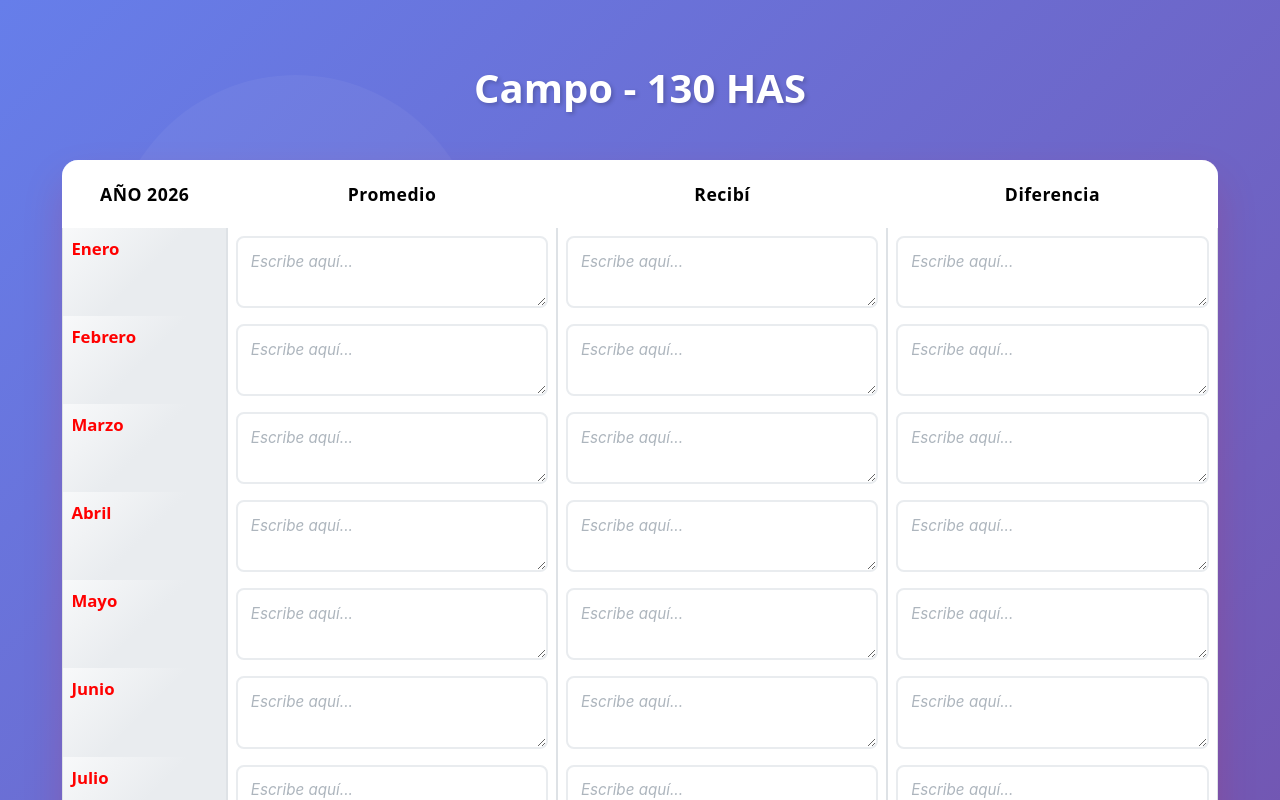
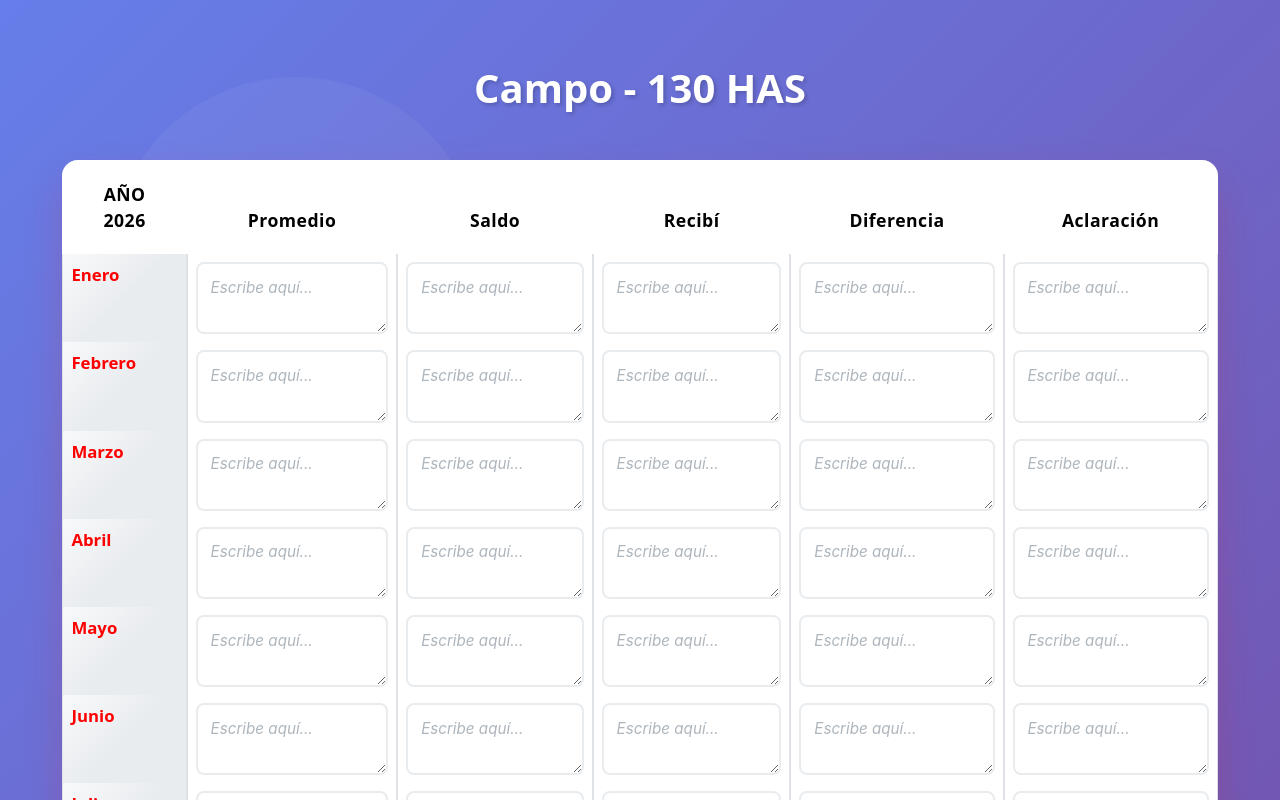
Before and after one commit to Alquita/alquileres_app, a React (Vite) app: page /alquileres/campo in a window 1280 px wide. Shown: the top 800 px of the page. Built offline with nearby package versions, Linux system fonts and the light colour scheme.

Commit message:
se agregaron 2 columnas mas en campo

```diff
--- a/src/pages/Campo.jsx
+++ b/src/pages/Campo.jsx
@@ -30,8 +30,10 @@ function Campo() {
     return meses.map(mes => ({
       mes,
       promedio: '',
+      saldo: '',
       recibi: '',
-      diferencia: ''
+      diferencia: '',
+      aclaracion: ''
     }))
   })
 
@@ -56,8 +58,10 @@ function Campo() {
             <tr>
               <th className="text-center">AÑO 2026</th>
               <th className="text-center">Promedio</th>
+              <th className="text-center">Saldo</th>
               <th className="text-center">Recibí</th>
               <th className="text-center">Diferencia</th>
+              <th className="text-center">Aclaración</th>
             </tr>
           </thead>
           <tbody>
@@ -69,6 +73,15 @@ function Campo() {
                     className="form-control campo-textarea"
                     value={fila.promedio}
                     onChange={(e) => handleInputChange(index, 'promedio', e.target.value)}
+                    placeholder="Escribe aquí..."
+                    rows="2"
+                  />
+                </td>
+                <td>
+                  <textarea
+                    className="form-control campo-textarea"
+                    value={fila.saldo}
+                    onChange={(e) => handleInputChange(index, 'saldo', e.target.value)}
                     placeholder="Escribe aquí..."
                     rows="2"
                   />
@@ -91,6 +104,15 @@ function Campo() {
                     rows="2"
                   />
                 </td>
+                <td>
+                  <textarea
+                    className="form-control campo-textarea"
+                    value={fila.aclaracion}
+                    onChange={(e) => handleInputChange(index, 'aclaracion', e.target.value)}
+                    placeholder="Escribe aquí..."
+                    rows="2"
+                  />
+                </td>
               </tr>
             ))}
           </tbody>
```
